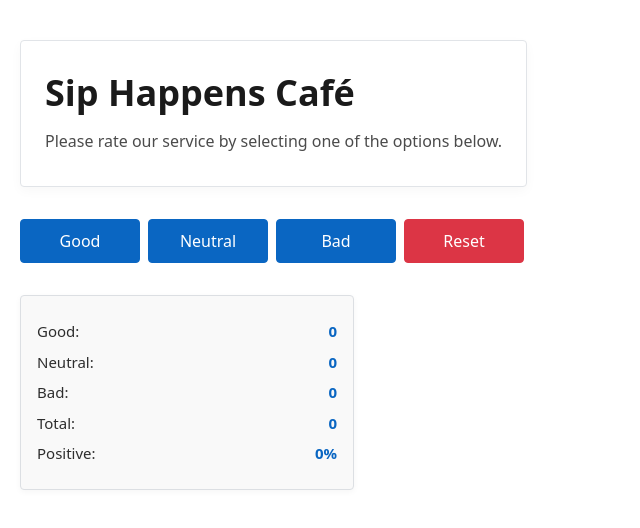
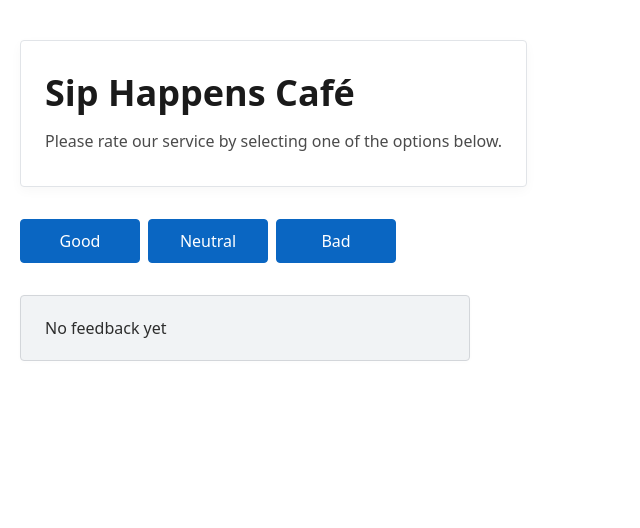
Before and after one commit to VasylHru/02-react-cafe, a React (Vite) app: page / in a window 1280 px wide. Shown: the top 528 px of the page, without its empty margins (0-640 px from the left). Built offline with nearby package versions, Linux system fonts and the light colour scheme.

Commit message:
add-two-step-homework

```diff
--- a/src/components/App/App.tsx
+++ b/src/components/App/App.tsx
@@ -1,11 +1,10 @@
 import { useState } from "react";
 import Cafeinfo from "../Cafeinfo/Cafeinfo";
-import  VoteOptions  from "../VoteOptions/VoteOptions";
-import   VoteStats   from '../VoteStats/VoteStats';
+import VoteOptions from "../VoteOptions/VoteOptions";
+import VoteStats from "../VoteStats/VoteStats";
+import Notification from "../Notification/Notification";
 import css from "./App.module.css";
 import type { Votes, VoteType } from "../types/votes";
-
-
 
 function App() {
   const [votes, setVotes] = useState<Votes>({
@@ -21,7 +20,6 @@ function App() {
     }));
   };
 
-
   function resetVotes() {
     setVotes({
       good: 0,
@@ -30,23 +28,31 @@ function App() {
     });
   }
 
-
   const totalVotes = votes.good + votes.neutral + votes.bad;
-  const positiveRate = totalVotes ? Math.round((votes.good / totalVotes) * 100) : 0;
+  const positiveRate = totalVotes
+    ? Math.round((votes.good / totalVotes) * 100)
+    : 0;
 
   return (
     <div className={css.app}>
       <Cafeinfo />
-      <VoteOptions
-        onVote={handleVote}
-        onReset={resetVotes}
-        canReset={true}
-      />
+
+
+
+      <VoteOptions onVote={handleVote} onReset={resetVotes} canReset={totalVotes > 0} />
+
+
+
+
+      {totalVotes > 0 ? (
         <VoteStats
           votes={votes}
           totalVotes={totalVotes}
           positiveRate={positiveRate}
         />
+      ) : (
+        <Notification />
+      )}
     </div>
   );
 }
--- a/src/components/Notification/Notification.tsx
+++ b/src/components/Notification/Notification.tsx
@@ -0,0 +1,7 @@
+import css from './Notification.module.css';
+
+ function Notification() {
+  return <p className={css.message}>No feedback yet</p>;
+}
+
+export default Notification
```
Also changed, not shown: src/components/VoteOptions/VoteOptions.tsx (+17 -11 lines). Lines whose indentation alone changed are shown as unchanged.
